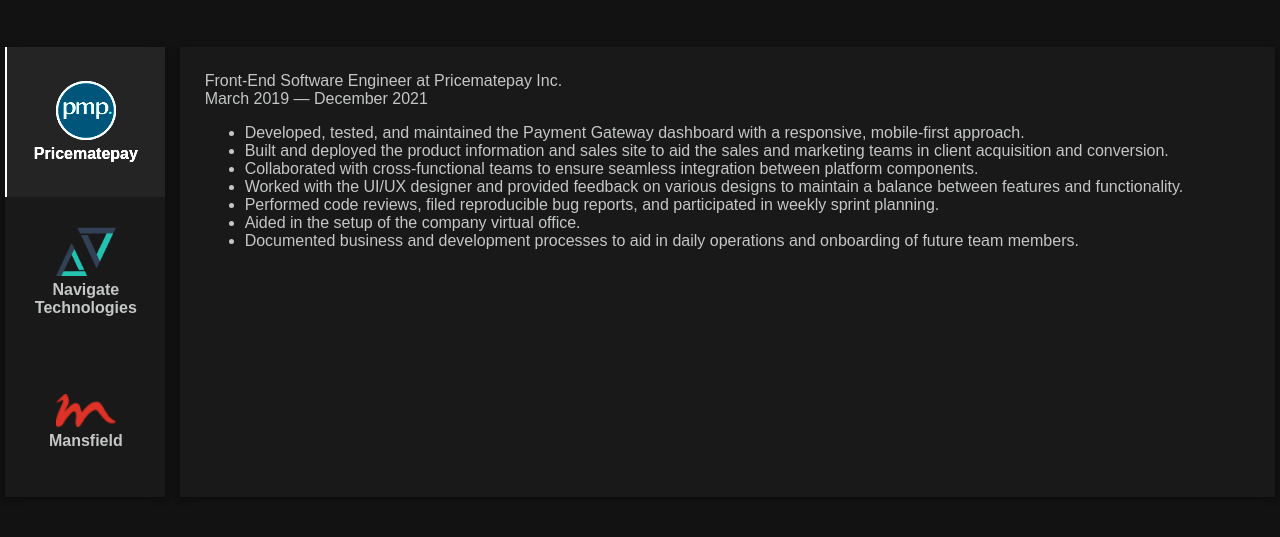
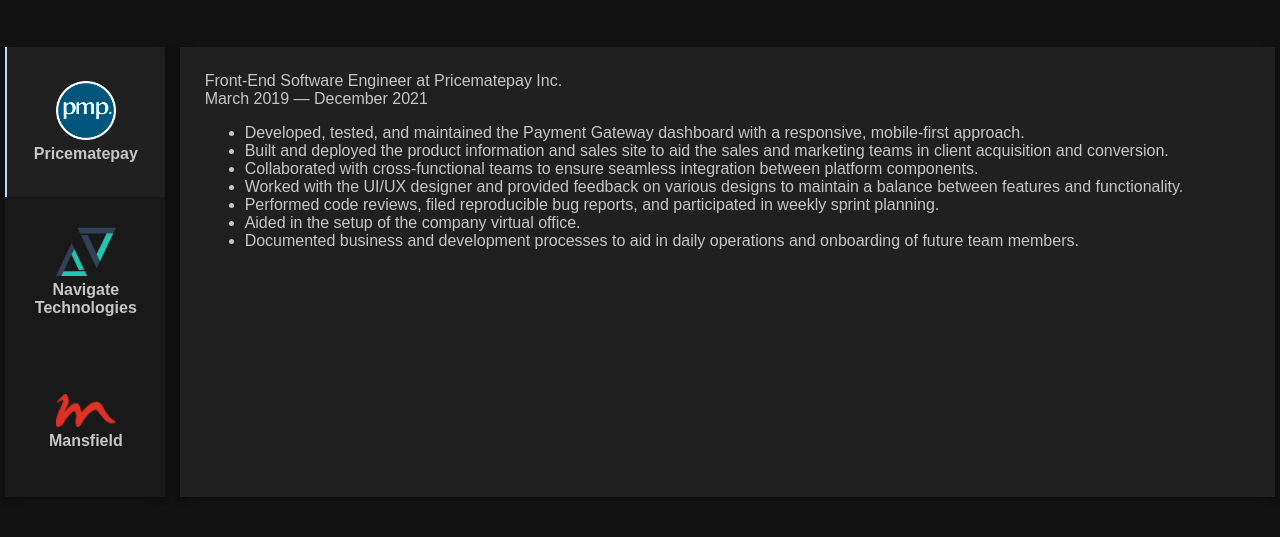
Before and after one commit to Jon1701/portfolio-v6, a Gatsby site: page / in a window 1280 px wide. Shown: the part 3853-4390 px from the top of the page. Built offline with nearby package versions, Linux system fonts and the light colour scheme; Gatsby itself is replaced by a stand-in of ours; a web font is replaced by a local one.

Commit message:
Increase Contrast on Work Experience Panel

```diff
--- a/src/components/WorkExperience/Panel/components/CompanyButton.tsx
+++ b/src/components/WorkExperience/Panel/components/CompanyButton.tsx
@@ -39,7 +39,7 @@
       ${props => (props.isSelected ? props.accentColor : 'transparent')};
   }
 
-  background-color: ${props => (props.isSelected ? '#121212' : '#191919')};
+  background-color: ${props => (props.isSelected ? '#202020' : '#191919')};
   border-left: solid 2px
     ${props => (props.isSelected ? props.accentColor : 'transparent')};
 
@@ -48,11 +48,12 @@
   text-align: center;
   font-weight: 900;
 
-  filter: ${props => (props.isSelected ? 'brightness(200%)' : 'none')};
+  img {
+    filter: ${props => (props.isSelected ? 'brightness(200%)' : 'none')};
+  }
   transition: ease-in-out 0.2s;
 
   &:hover {
-    background-color: #121212;
     filter: brightness(200%);
 
     @media screen and (min-device-width: ${breakpoints.mobile
--- a/src/components/WorkExperience/Panel/index.tsx
+++ b/src/components/WorkExperience/Panel/index.tsx
@@ -55,7 +55,6 @@
   padding: 0;
   list-style: none;
 
-  background-color: #191919;
   box-shadow: rgb(0 0 0 / 20%) 0 2px 4px -1px, rgb(0 0 0 / 14%) 0 4px 5px 0,
     rgb(0 0 0 / 12%) 0 1px 10px 0;
 `;
@@ -74,7 +73,7 @@
  * Container for Work Experience details.
  */
 const ContainerExperienceDetails = styled.div<ContainerExperienceDetailsProps>`
-  background-color: #191919;
+  background-color: #202020;
   box-shadow: rgb(0 0 0 / 20%) 0 2px 4px -1px, rgb(0 0 0 / 14%) 0 4px 5px 0,
     rgb(0 0 0 / 12%) 0 1px 10px 0;
 
```
